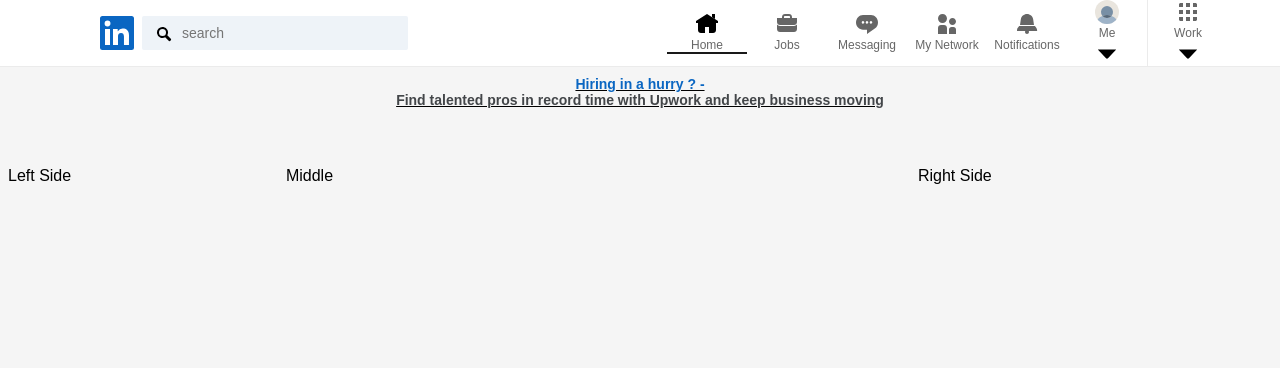
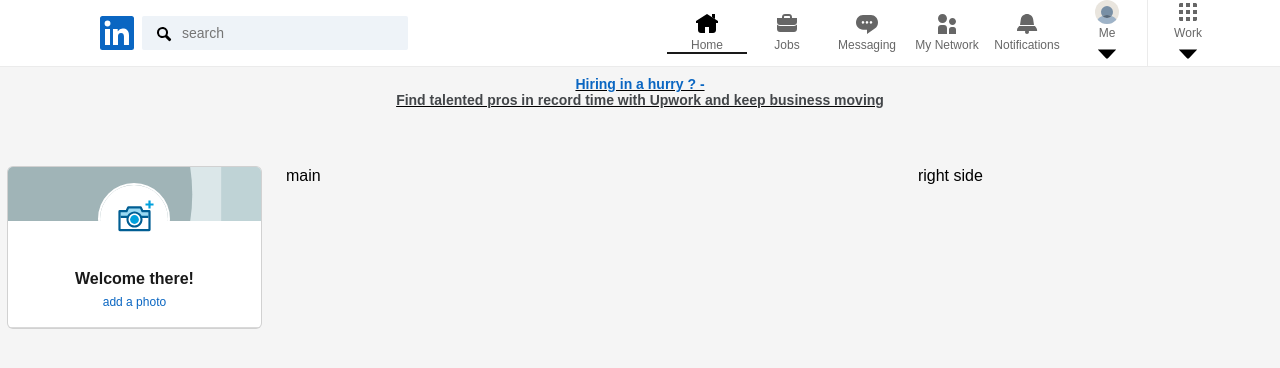
Before and after one commit to asmatar/linkedin-clone, a React (Create React App) app: page /home in a window 1280 px wide. Shown: the top 368 px of the page. Built offline with nearby package versions, Linux system fonts and the light colour scheme.

Commit message:
left side css part 1

```diff
--- a/src/components/Home.js
+++ b/src/components/Home.js
@@ -1,5 +1,8 @@
 import React from 'react'
 import styled from 'styled-components'
+import LeftSide from './LeftSide'
+import Main from './Main'
+import RightSide from './RightSide'
 function Home() {
     return (
         <Container>
@@ -13,9 +16,9 @@
             </Section>
 
             <Layout>
-                <div>Left Side</div>
-                <div>Middle</div>
-                <div> Right Side</div>
+                <LeftSide />
+                <Main />
+                <RightSide />
             </Layout>
 
         </Container>
@@ -61,7 +64,7 @@
 `
 const Layout = styled.div`
     display: grid;
-    grid-template-areas: 'Leftside main rightside';
+    grid-template-areas: 'leftside main rightside';
     grid-template-columns: minmax(0, 5fr) minmax(0, 12fr) minmax(300px, 7fr);
     column-gap: 25px;
     row-gap: 25px;
--- /dev/null
+++ b/src/components/LeftSide.js
@@ -0,0 +1,83 @@
+import React from 'react'
+import styled from 'styled-components'
+
+const LeftSide = () => {
+    return (
+        <Container>
+            <ArtCard>
+                <UserInfo>
+                    <CardBackground />
+                    <a>
+                        <Photo />
+                        <Link>Welcome there!</Link>
+                    </a>
+                    <a>
+                        <AddPhotoText>
+                            add a photo
+                        </AddPhotoText>
+                    </a>
+                </UserInfo>
+            </ArtCard>
+        </Container>
+    )
+}
+
+export default LeftSide
+
+const Container = styled.div`
+    grid-area: leftside;
+`
+
+const ArtCard = styled.div`
+    text-align: center;
+    overflow: hidden;
+    margin-bottom: 8px;
+    background-color: #fff;
+    border-radius: 5px;
+    transition: box-shadow 83ms;
+    position: relative;
+    border: none;
+    box-shadow: 0 0 0 1px rgb(0 0 0 / 15%), 0 0 0 rgb(0 0 0 / 20%);
+
+`
+const UserInfo = styled.div`
+    border-bottom: 1px solid rgba(0, 0,0 , 0.15);
+    padding: 12px 12px 16px;
+    word-wrap: break-word;
+    word-break: break-word;
+`
+const CardBackground = styled.div`
+    background:  url('/images/card-bg.svg');
+    background-position: center;
+    background-size: 462px;
+    height: 54px;
+    margin: -12px -12px 0
+`
+const Photo = styled.div`
+  box-shadow: none;
+  background-image: url("/images/photo.svg");
+  width: 72px;
+  height: 72px;
+  box-sizing: border-box;
+  background-clip: content-box;
+  background-color: white;
+  background-position: center;
+  background-size: 60%;
+  background-repeat: no-repeat;
+  border: 2px solid white;
+  margin: -38px auto 12px;
+  border-radius: 50%;
+`
+const Link = styled.div`
+    font-size: 16px;
+  line-height: 1.5;
+  color: rgba(0, 0, 0, 0.9);
+  font-weight: 600;
+`
+const AddPhotoText = styled.div`
+    color: #0a66c2;
+    margin-top: 4px;
+    font-size: 12px;
+    line-height: 1.33;
+    font-weight: 400;
+`
--- /dev/null
+++ b/src/components/Main.js
@@ -0,0 +1,16 @@
+import React from 'react'
+import styled from 'styled-components'
+
+const Main = () => {
+    return (
+        <Container>
+            main
+        </Container>
+    )
+}
+
+export default Main
+
+const Container = styled.div`
+    grid-area: main;
+`
--- /dev/null
+++ b/src/components/RightSide.js
@@ -0,0 +1,16 @@
+import React from 'react'
+import styled from 'styled-components'
+
+const RightSide = () => {
+    return (
+        <Container>
+            right side
+        </Container>
+    )
+}
+
+export default RightSide
+
+const Container = styled.div`
+    grid-area: rightside;
+`
--- a/src/index.css
+++ b/src/index.css
@@ -2,12 +2,32 @@
   overflow-y: scroll;
   overflow-x: hidden;
 }
-:root, body, html {
+
+:root,
+body,
+html {
   background-color: #f5f5f5;
   box-sizing: border-box;
 }
 
-div, h1, h2, h3, h4, h5, h6, header, html, i, img, label, li, nav, p, small, ul, span {
+div,
+h1,
+h2,
+h3,
+h4,
+h5,
+h6,
+header,
+html,
+i,
+img,
+label,
+li,
+nav,
+p,
+small,
+span,
+ul {
   margin: 0;
   padding: 0;
   border: 0;
@@ -16,6 +36,7 @@
   vertical-align: baseline;
   background: transparent;
 }
+
 body {
   font-family: Arial, sans-serif;
 }
```
